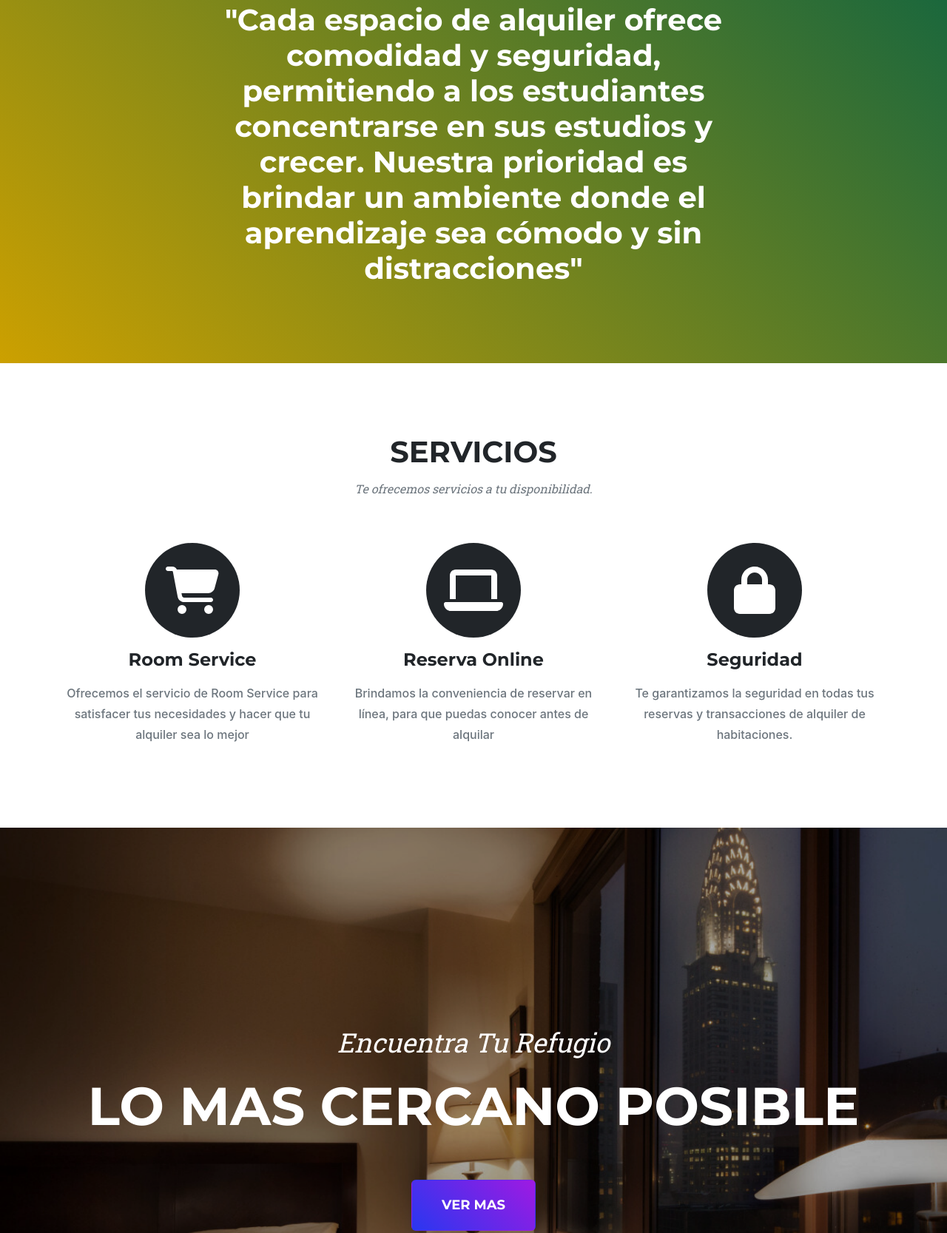
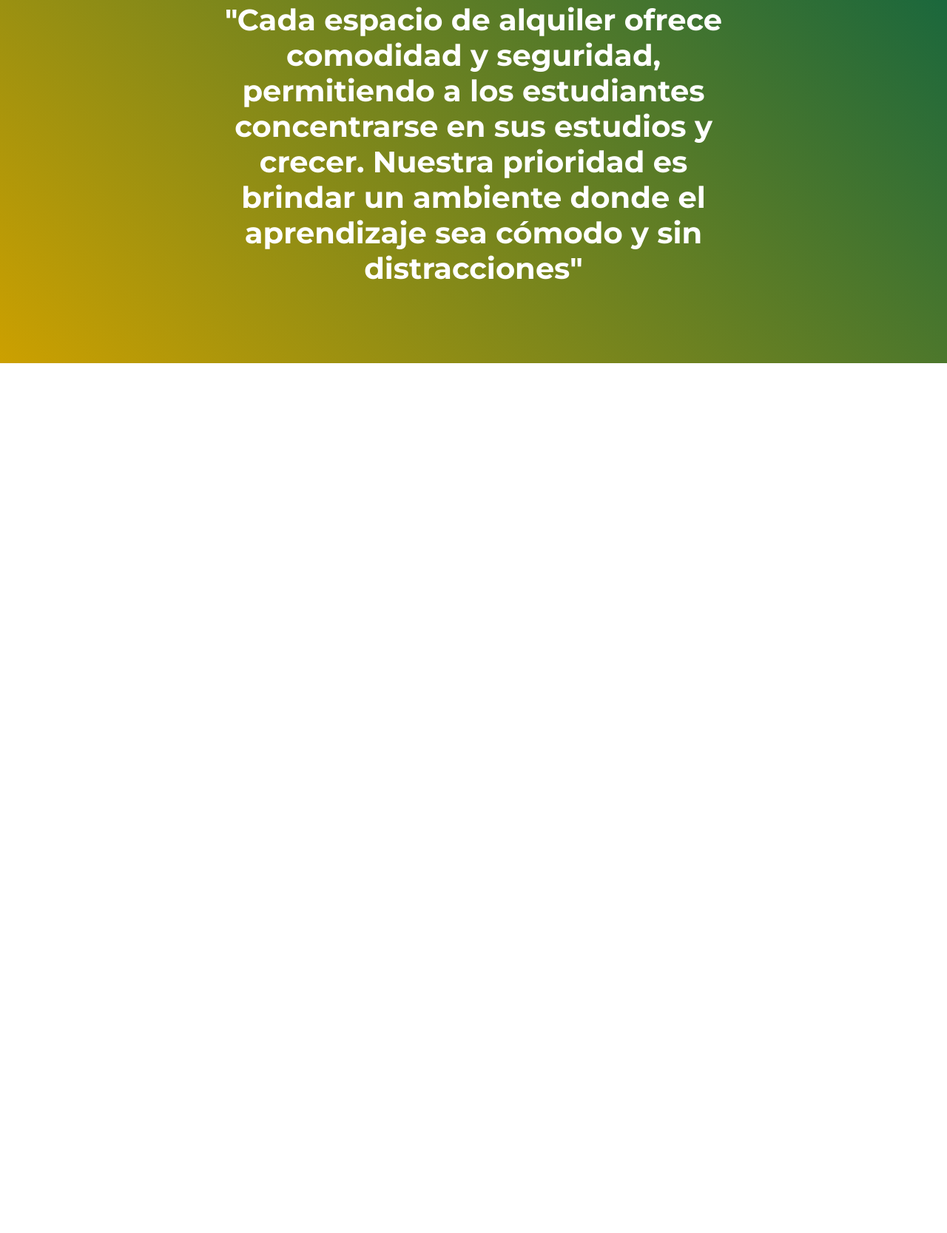
Before and after one commit to PermaTechOrganization/urooms-LandingPage, a plain HTML site: page index.html in a window 1280 px wide. Shown: the part 822-2489 px from the top of the page at 74% size. After the commit the page ends 1313 px from the top, so only its background shows below. Drawn offline with Linux system fonts and the light colour scheme.

Commit message:
fix: arreglado
Co-Authored-By: MENDOZA BARCO SAUL ENRIQUE <102072719+SaulMendozaB@users.noreply.github.com>
Co-Authored-By: Farid <89112952+faridhinostroza@users.noreply.github.com>
Co-Authored-By: L.T. <104176051+NotLT42@users.noreply.github.com>
Co-Authored-By: Lucía A. <91093842+luciaaliagat@users.noreply.github.com>
Co-Authored-By: Luis Alberto Siancas Retegui <112042262+DahuX04@users.noreply.github.com>

```diff
--- a/index.html
+++ b/index.html
@@ -64,61 +64,6 @@
             </div>
         </aside>
 
-        <!-- Services-->
-        <section class="page-section" id="services">
-          <div class="container">
-              <div class="text-center">
-                  <h2 class="section-heading text-uppercase">Servicios</h2>
-                  <h3 class="section-subheading text-muted">Te ofrecemos servicios a tu disponibilidad.</h3>
-              </div>
-              <div class="row text-center">
-                  <div class="col-md-4">
-                      <span class="fa-stack fa-4x">
-                          <i class="fas fa-circle fa-stack-2x text"></i>
-                          <i class="fas fa-shopping-cart fa-stack-1x fa-inverse"></i>
-                      </span>
-                      <h4 class="my-3">Room Service</h4>
-                      <p class="text-muted">Ofrecemos el servicio de Room Service para satisfacer tus necesidades y hacer que tu alquiler sea lo mejor</p>
-                  </div>
-                  <div class="col-md-4">
-                      <span class="fa-stack fa-4x">
-                          <i class="fas fa-circle fa-stack-2x text"></i>
-                          <i class="fas fa-laptop fa-stack-1x fa-inverse"></i>
-                      </span>
-                      <h4 class="my-3">Reserva Online</h4>
-                      <p class="text-muted">Brindamos la conveniencia de reservar en línea, para que puedas conocer antes de alquilar</p>
-                  </div>
-                  <div class="col-md-4">
-                      <span class="fa-stack fa-4x">
-                          <i class="fas fa-circle fa-stack-2x text"></i>
-                          <i class="fas fa-lock fa-stack-1x fa-inverse"></i>
-                      </span>
-                      <h4 class="my-3">Seguridad</h4>
-                      <p class="text-muted">Te garantizamos la seguridad en todas tus reservas y transacciones de alquiler de habitaciones.</p>
-                  </div>
-              </div>
-          </div>
-        </section>
-
-         <!-- Masthead-->
-         <header class="masthead">
-            <div class="container">
-                <div class="masthead-subheading">Encuentra Tu Refugio</div>
-                <div class="masthead-heading text-uppercase">Lo mas cercano posible</div>
-                <a class="btn btn-primary btn-xl text-uppercase" href="#services">Ver mas</a>
-            </div>
-        </header>
-        <aside class="text-center bg-gradient-primary-to-secondary">
-            <div class="container px-5">
-                <div class="row gx-5 justify-content-center">
-                    <div class="col-xl-8">
-                        <div class="h2 fs-1 text-white mb-4">"Cada espacio de alquiler ofrece comodidad y seguridad, permitiendo a los estudiantes concentrarse en sus estudios y crecer. Nuestra prioridad es brindar un ambiente donde el aprendizaje sea cómodo y sin distracciones"</div>
-                    </div>
-                </div>
-            </div>
-        </aside>
-
-
     </body>
 
 
```
